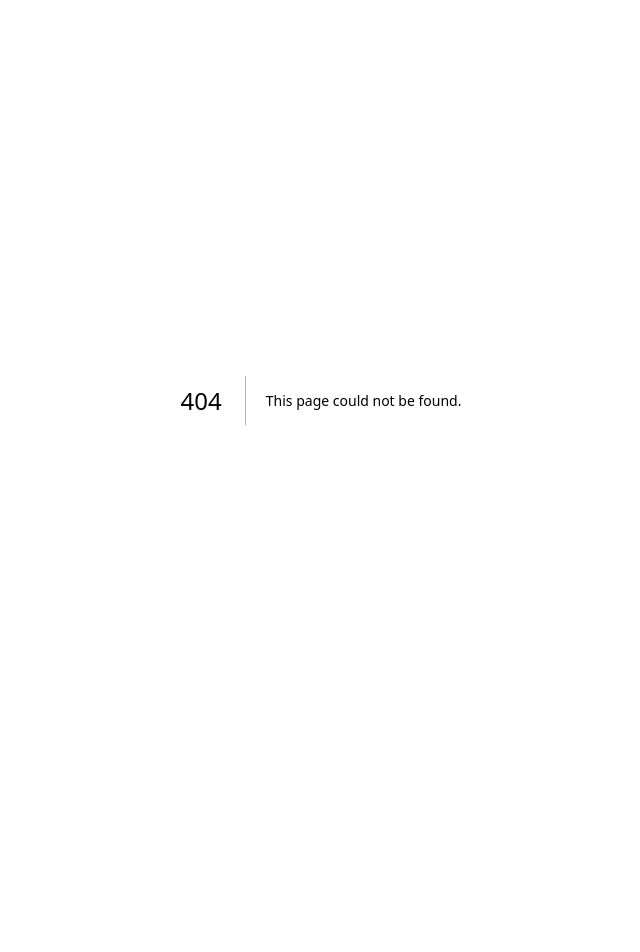
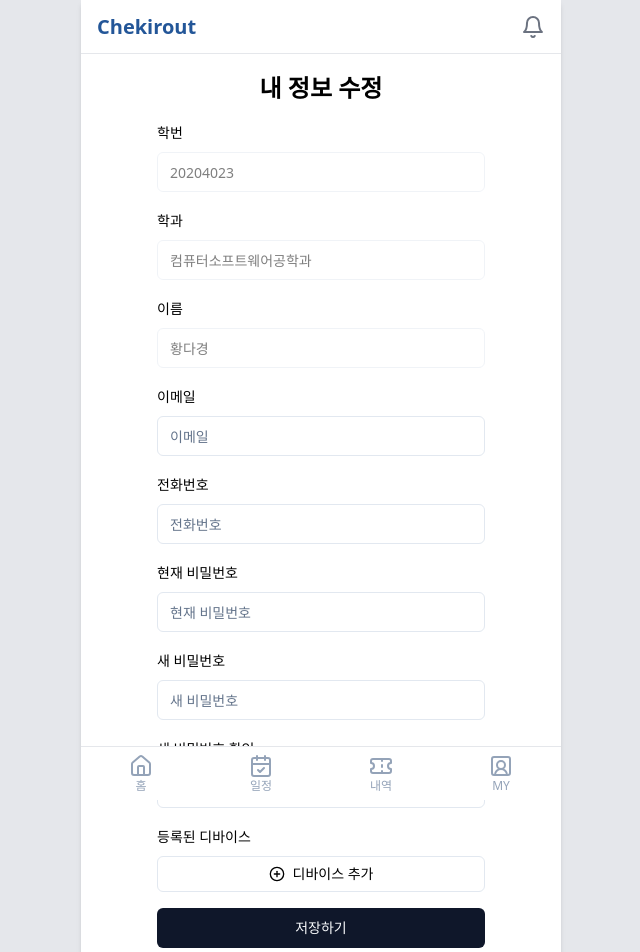
Before and after one commit to SCH2024-AcademicFestival-CheckInApp/Chekirout-FE, a Next.js app: page /user/mypage/edit in a window 1280 px wide. Before the commit this address had no page. Shown: the top 952 px of the page, without its empty margins (319-959 px from the left). Before the commit the page ends 800 px from the top, so only its background shows below. Built offline with nearby package versions, Linux system fonts and the light colour scheme.

Commit message:
feat: 정보 수정 페이지 구현

```diff
--- /dev/null
+++ b/src/app/(user)/user/mypage/edit/page.tsx
@@ -0,0 +1,125 @@
+"use client";
+
+import { useRouter } from "next/navigation";
+import { useForm } from "react-hook-form";
+import { zodResolver } from "@hookform/resolvers/zod";
+import * as z from "zod";
+import { Button } from "@/components/ui/button";
+import { Form } from "@/components/ui/form";
+import { useToast } from "@/hooks/use-toast";
+import { TextField, PasswordField } from "@/components/FormField";
+import { Device } from "@/components/Device";
+
+const formSchema = z
+  .object({
+    studentId: z.string(),
+    department: z.string(),
+    name: z.string(),
+    email: z.string().email({ message: "유효한 이메일 주소를 입력해주세요." }),
+    phoneNumber: z
+      .string()
+      .min(10, { message: "올바른 전화번호를 입력해주세요." }),
+    password: z.string().min(6, { message: "현재 비밀번호를 입력해주세요." }),
+    newPassword: z
+      .string()
+      .min(6, { message: "새 비밀번호는 최소 6자 이상이어야 합니다." }),
+    confirmPassword: z.string(),
+    devices: z
+      .array(z.string())
+      .max(2, "최대 2개의 디바이스만 등록할 수 있습니다."),
+  })
+  .refine((data) => data.newPassword === data.confirmPassword, {
+    message: "새 비밀번호가 일치하지 않습니다.",
+    path: ["confirmPassword"],
+  });
+
+export default function EditMyPage() {
+  const router = useRouter();
+  const { toast } = useToast();
+
+  const form = useForm<z.infer<typeof formSchema>>({
+    resolver: zodResolver(formSchema),
+    defaultValues: {
+      studentId: "20204023",
+      department: "컴퓨터소프트웨어공학과",
+      name: "황다경",
+      email: "",
+      phoneNumber: "",
+      password: "",
+      newPassword: "",
+      confirmPassword: "",
+      devices: [""],
+    },
+  });
+
+  function onSubmit(values: z.infer<typeof formSchema>) {
+    console.log(values);
+    toast({
+      title: "정보가 수정되었습니다.",
+      description: "변경사항이 성공적으로 저장되었습니다.",
+    });
+    router.push("/user/mypage");
+  }
+
+  return (
+    <Form {...form}>
+      <form
+        onSubmit={form.handleSubmit(onSubmit)}
+        className="p-4 flex flex-col items-center mt-14 mb-14">
+        <h1 className="text-2xl font-bold mb-4">내 정보 수정</h1>
+
+        <div className="w-[328px] space-y-4">
+          <TextField
+            control={form.control}
+            name="studentId"
+            label="학번"
+            disabled
+          />
+          <TextField
+            control={form.control}
+            name="department"
+            label="학과"
+            disabled
+          />
+          <TextField control={form.control} name="name" label="이름" disabled />
+          <TextField
+            control={form.control}
+            name="email"
+            label="이메일"
+            placeholder="이메일"
+          />
+          <TextField
+            control={form.control}
+            name="phoneNumber"
+            label="전화번호"
+            placeholder="전화번호"
+          />
+          <PasswordField
+            control={form.control}
+            name="password"
+            label="현재 비밀번호"
+            placeholder="현재 비밀번호"
+          />
+          <PasswordField
+            control={form.control}
+            name="newPassword"
+            label="새 비밀번호"
+            placeholder="새 비밀번호"
+          />
+          <PasswordField
+            control={form.control}
+            name="confirmPassword"
+            label="새 비밀번호 확인"
+            placeholder="새 비밀번호 확인"
+          />
+
+          <Device control={form.control} />
+
+          <Button type="submit" className="w-full">
+            저장하기
+          </Button>
+        </div>
+      </form>
+    </Form>
+  );
+}
--- /dev/null
+++ b/src/components/Device.tsx
@@ -0,0 +1,65 @@
+import { Control, useFieldArray } from "react-hook-form";
+import { Button } from "@/components/ui/button";
+import { Input } from "@/components/ui/input";
+import {
+  FormControl,
+  FormField,
+  FormItem,
+  FormLabel,
+} from "@/components/ui/form";
+import { PlusCircle, Trash2 } from "lucide-react";
+
+interface DeviceProps {
+  control: Control<any>;
+}
+
+export const Device = ({ control }: DeviceProps) => {
+  const { fields, append, remove } = useFieldArray({
+    control,
+    name: "devices",
+  });
+
+  return (
+    <div className="w-[328px]">
+      <FormLabel>등록된 디바이스</FormLabel>
+      {fields.map((field, index) => (
+        <FormField
+          key={field.id}
+          control={control}
+          name={`devices.${index}`}
+          render={({ field }) => (
+            <FormItem>
+              <FormControl>
+                <div className="flex items-center space-x-2 mb-2">
+                  <Input
+                    {...field}
+                    className="w-full"
+                    placeholder="디바이스 이름"
+                  />
+                  <Button
+                    type="button"
+                    variant="ghost"
+                    size="icon"
+                    onClick={() => remove(index)}>
+                    <Trash2 className="h-4 w-4" />
+                  </Button>
+                </div>
+              </FormControl>
+            </FormItem>
+          )}
+        />
+      ))}
+      {fields.length < 2 && (
+        <Button
+          type="button"
+          variant="outline"
+          size="sm"
+          className="mt-2 w-full"
+          onClick={() => append("")}>
+          <PlusCircle className="h-4 w-4 mr-2" />
+          디바이스 추가
+        </Button>
+      )}
+    </div>
+  );
+};
--- /dev/null
+++ b/src/components/FormField.tsx
@@ -0,0 +1,57 @@
+import {
+  FormField,
+  FormItem,
+  FormLabel,
+  FormControl,
+  FormMessage,
+} from "@/components/ui/form";
+import { Input } from "@/components/ui/input";
+import { Control } from "react-hook-form";
+
+interface TextFieldProps extends React.InputHTMLAttributes<HTMLInputElement> {
+  control: Control<any>;
+  name: string;
+  label: string;
+  disabled?: boolean;
+}
+
+export const TextField = ({
+  control,
+  name,
+  label,
+  disabled,
+  ...props
+}: TextFieldProps) => (
+  <FormField
+    control={control}
+    name={name}
+    render={({ field }) => (
+      <FormItem>
+        <FormLabel>{label}</FormLabel>
+        <FormControl>
+          <Input {...field} disabled={disabled} className="w-full" {...props} />
+        </FormControl>
+        <FormMessage />
+      </FormItem>
+    )}
+  />
+);
+
+export const PasswordField = ({
+  control,
+  name,
+  label,
+  ...props
+}: {
+  control: Control<any>;
+  name: string;
+  label: string;
+}) => (
+  <TextField
+    control={control}
+    name={name}
+    label={label}
+    type="password"
+    {...props}
+  />
+);
```
